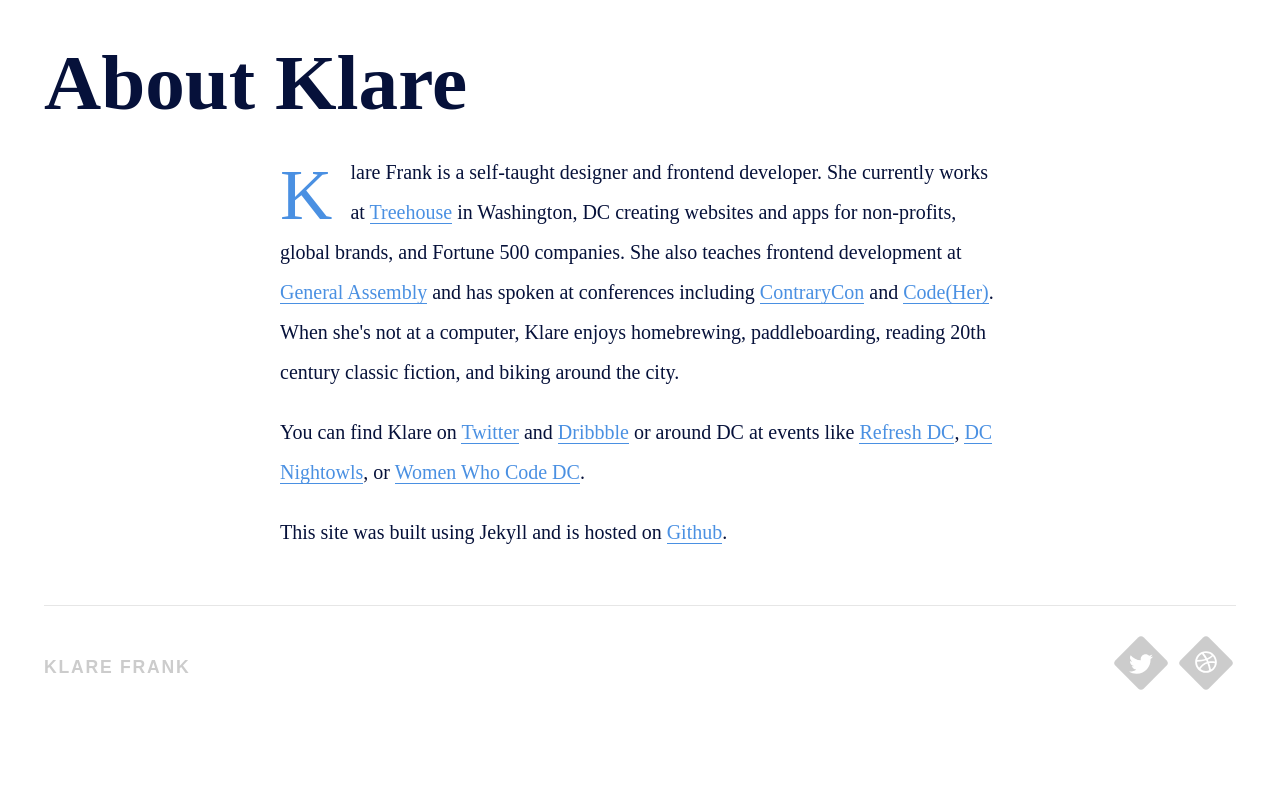
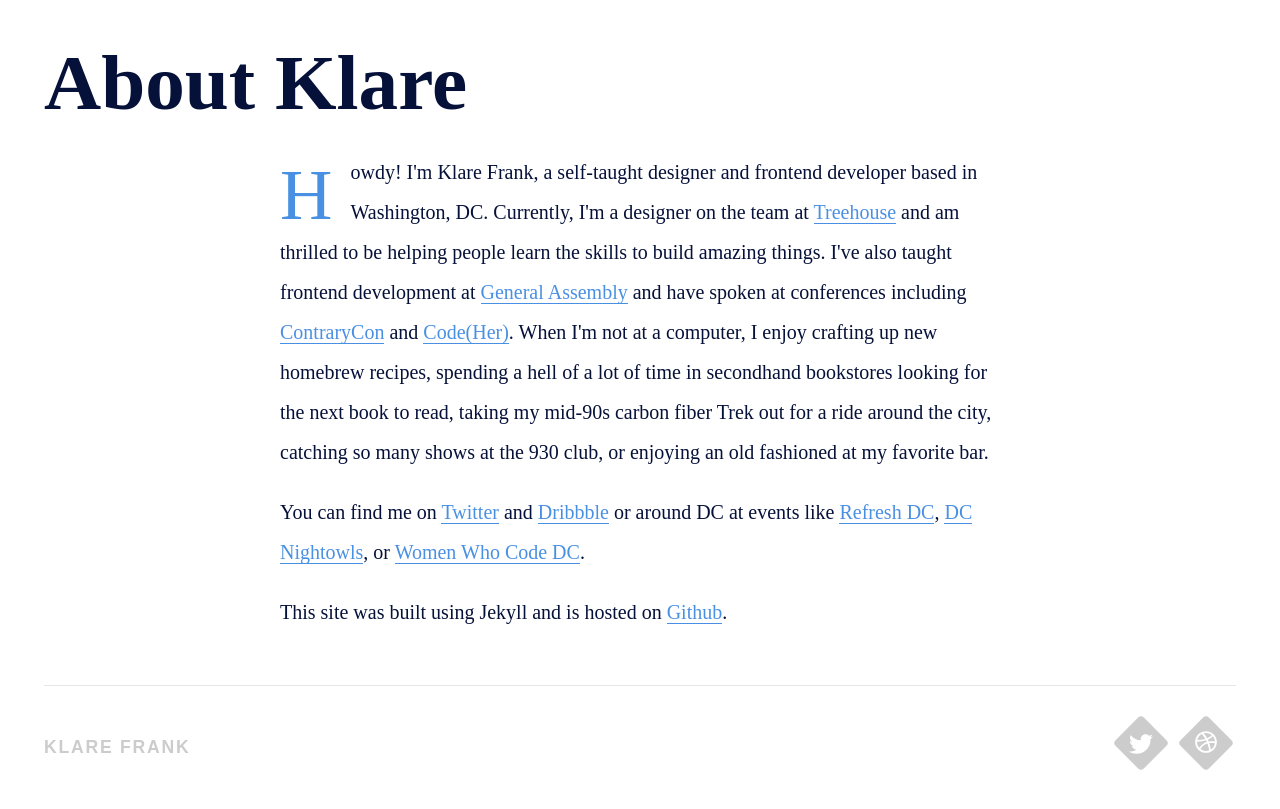
Before and after one commit to kfrank/kfrank.github.io, a Jekyll site: the page built from about/index.html, in a window 1280 px wide and 1343 px high. Shown: the part 531-1340 px from the top of the window. Built offline with Jekyll 4.4.1, drawn with Linux system fonts in a browser that asks for light colours; nearby versions of some CDN libraries; Markdown is read by kramdown in place of the engine named in the settings.

Commit message:
Updating work info on the about page.

```diff
--- a/about/index.html
+++ b/about/index.html
@@ -5,7 +5,7 @@
 hero: assets/img/klare-about.jpg
 ---
 
-<p>Klare Frank is a self-taught designer and frontend developer. She currently works at <a href="http://teamtreehouse.com">Treehouse</a> in Washington, DC creating websites and apps for non-profits, global brands, and Fortune 500 companies. She also teaches frontend development at <a href="http://generalassemb.ly">General Assembly</a> and has spoken at conferences including <a href="http://contrarycon.com">ContraryCon</a> and <a href="http://codeherconference.com/">Code(Her)</a>. When she's not at a computer, Klare enjoys homebrewing, paddleboarding, reading 20th century classic fiction, and biking around the city.</p>
+<p>Howdy! I'm Klare Frank, a self-taught designer and frontend developer based in Washington, DC. Currently, I'm a designer on the team at <a href="http://teamtreehouse.com">Treehouse</a> and am thrilled to be helping people learn the skills to build amazing things. I've also taught frontend development at <a href="http://generalassemb.ly">General Assembly</a> and have spoken at conferences including <a href="http://contrarycon.com">ContraryCon</a> and <a href="http://codeherconference.com/">Code(Her)</a>. When I'm not at a computer, I enjoy crafting up new homebrew recipes, spending a hell of a lot of time in secondhand bookstores looking for the next book to read, taking my mid-90s carbon fiber Trek out for a ride around the city, catching so many shows at the 930 club, or enjoying an old fashioned at my favorite bar.</p>
 
-<p>You can find Klare on <a href="http://twitter.com/klare">Twitter</a> and <a href="http://dribbble.com/klare">Dribbble</a> or around DC at events like <a href="https://twitter.com/refreshdc">Refresh DC</a>, <a href="http://www.meetup.com/dcnightowls/">DC Nightowls</a>, or <a href="http://www.meetup.com/Women-Who-Code-DC/">Women Who Code DC</a>.<p>
+<p>You can find me on <a href="http://twitter.com/klare">Twitter</a> and <a href="http://dribbble.com/klare">Dribbble</a> or around DC at events like <a href="https://twitter.com/refreshdc">Refresh DC</a>, <a href="http://www.meetup.com/dcnightowls/">DC Nightowls</a>, or <a href="http://www.meetup.com/Women-Who-Code-DC/">Women Who Code DC</a>.<p>
 <p>This site was built using Jekyll and is hosted on <a href="http://github.com/kfrank/kfrank.github.io">Github</a>.</p>
```
